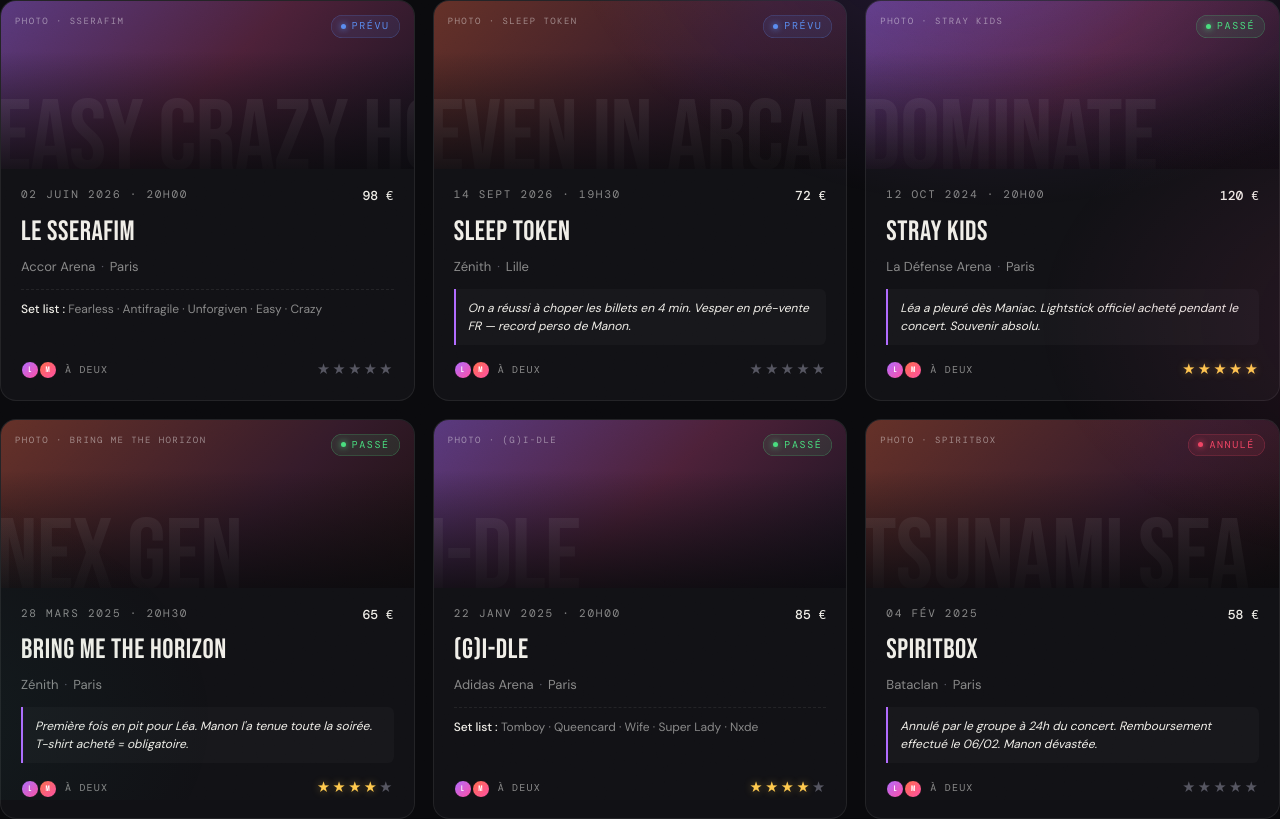
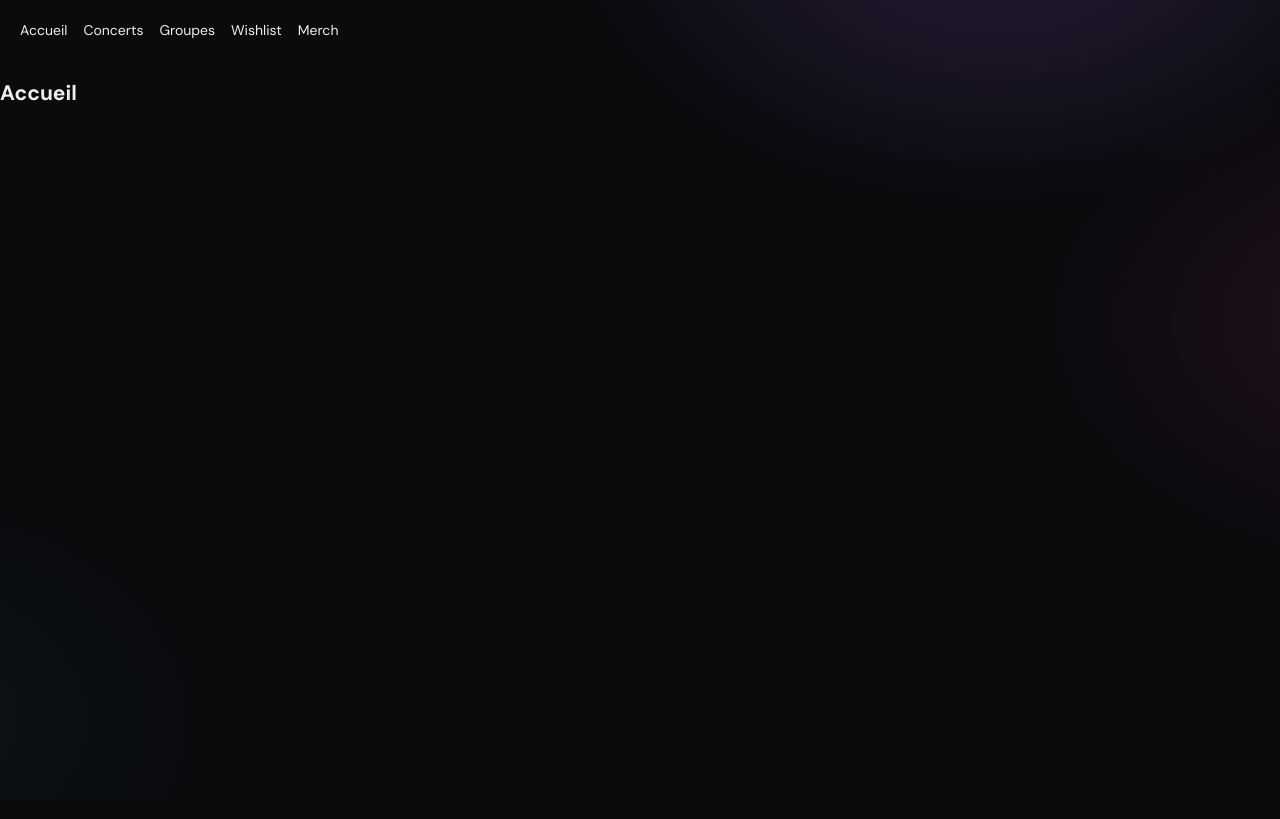
Before and after one commit to adebaille/concert-tracker, a React (Vite) app: page / in a window 1280 px wide. Built offline with nearby package versions, Linux system fonts and the light colour scheme; a web font is replaced by a local one.

Commit message:
Add React Router with 5 pages (Home, Concerts, Groupes, Wishlist, Merch)

```diff
--- a/src/App.tsx
+++ b/src/App.tsx
@@ -1,23 +1,17 @@
-import './styles/concerts.css'
-import ConcertCard from './components/ConcertCard'
-import type { Concert } from './types'
-
-const concerts: Concert[] = [
-  { id: 1, genre: 'kpop',  status: 'prevu', photoLabel: 'Photo · Sserafim', bigBg: 'EASY CRAZY HOT', date: '02 JUIN 2026 · 20H00', price: 98, name: 'Le Sserafim', venue: 'Accor Arena', city: 'Paris', rating: 0, setlist: 'Fearless · Antifragile · Unforgiven · Easy · Crazy' },
-  { id: 2, genre: 'metal', status: 'prevu', photoLabel: 'Photo · Sleep Token', bigBg: 'EVEN IN ARCADIA', date: '14 SEPT 2026 · 19H30', price: 72, name: 'Sleep Token', venue: 'Zénith', city: 'Lille', rating: 0, anecdote: 'On a réussi à choper les billets en 4 min. Vesper en pré-vente FR — record perso de Manon.' },
-  { id: 3, genre: 'kpop',  status: 'passe', photoLabel: 'Photo · Stray Kids', bigBg: 'DOMINATE', date: '12 OCT 2024 · 20H00', price: 120, name: 'Stray Kids', venue: 'La Défense Arena', city: 'Paris', rating: 5, anecdote: 'Léa a pleuré dès Maniac. Lightstick officiel acheté pendant le concert. Souvenir absolu.' },
-  { id: 4, genre: 'metal', status: 'passe', photoLabel: 'Photo · Bring Me The Horizon', bigBg: 'NEX GEN', date: '28 MARS 2025 · 20H30', price: 65, name: 'Bring Me The Horizon', venue: 'Zénith', city: 'Paris', rating: 4, anecdote: "Première fois en pit pour Léa. Manon l'a tenue toute la soirée. T-shirt acheté = obligatoire." },
-  { id: 5, genre: 'kpop',  status: 'passe', photoLabel: 'Photo · (G)I-DLE', bigBg: 'I-DLE', date: '22 JANV 2025 · 20H00', price: 85, name: '(G)I-DLE', venue: 'Adidas Arena', city: 'Paris', rating: 4, setlist: 'Tomboy · Queencard · Wife · Super Lady · Nxde' },
-  { id: 6, genre: 'metal', status: 'annule', photoLabel: 'Photo · Spiritbox', bigBg: 'TSUNAMI SEA', date: '04 FÉV 2025', price: 58, name: 'Spiritbox', venue: 'Bataclan', city: 'Paris', rating: 0, anecdote: 'Annulé par le groupe à 24h du concert. Remboursement effectué le 06/02. Manon dévastée.' },
-]
+import { Link, Outlet } from 'react-router'
 
 function App() {
   return (
-    <section className="concerts-grid">
-      {concerts.map((concert) => (
-        <ConcertCard key={concert.id} concert={concert} />
-      ))}
-    </section>
+    <>
+      <nav style={{ display: 'flex', gap: '16px', padding: '20px' }}>
+        <Link to="/">Accueil</Link>
+        <Link to="/concerts">Concerts</Link>
+        <Link to="/groupes">Groupes</Link>
+        <Link to="/wishlist">Wishlist</Link>
+        <Link to="/merch">Merch</Link>
+      </nav>
+      <Outlet />
+    </>
   )
 }
 
--- a/src/main.tsx
+++ b/src/main.tsx
@@ -1,10 +1,26 @@
 import { StrictMode } from 'react'
 import { createRoot } from 'react-dom/client'
+import { BrowserRouter, Routes, Route } from 'react-router'
 import './styles/system.css'
 import App from './App.tsx'
+import HomePage from './pages/HomePage.tsx'
+import ConcertsPage from './pages/ConcertsPage.tsx'
+import GroupesPage from './pages/GroupesPage.tsx'
+import WishlistPage from './pages/WishlistPage.tsx'
+import MerchPage from './pages/MerchPage.tsx'
 
 createRoot(document.getElementById('root')!).render(
   <StrictMode>
-    <App />
+    <BrowserRouter>
+      <Routes>
+        <Route path="/" element={<App />}>
+          <Route index element={<HomePage />} />
+          <Route path="concerts" element={<ConcertsPage />} />
+          <Route path="groupes" element={<GroupesPage />} />
+          <Route path="wishlist" element={<WishlistPage />} />
+          <Route path="merch" element={<MerchPage />} />
+        </Route>
+      </Routes>
+    </BrowserRouter>
   </StrictMode>,
 )
--- a/src/pages/ConcertsPage.tsx
+++ b/src/pages/ConcertsPage.tsx
@@ -0,0 +1,24 @@
+import '../styles/concerts.css'
+import ConcertCard from '../components/ConcertCard'
+import type { Concert } from '../types'
+
+const concerts: Concert[] = [
+  { id: 1, genre: 'kpop',  status: 'prevu', photoLabel: 'Photo · Sserafim', bigBg: 'EASY CRAZY HOT', date: '02 JUIN 2026 · 20H00', price: 98, name: 'Le Sserafim', venue: 'Accor Arena', city: 'Paris', rating: 0, setlist: 'Fearless · Antifragile · Unforgiven · Easy · Crazy' },
+  { id: 2, genre: 'metal', status: 'prevu', photoLabel: 'Photo · Sleep Token', bigBg: 'EVEN IN ARCADIA', date: '14 SEPT 2026 · 19H30', price: 72, name: 'Sleep Token', venue: 'Zénith', city: 'Lille', rating: 0, anecdote: 'On a réussi à choper les billets en 4 min. Vesper en pré-vente FR — record perso de Manon.' },
+  { id: 3, genre: 'kpop',  status: 'passe', photoLabel: 'Photo · Stray Kids', bigBg: 'DOMINATE', date: '12 OCT 2024 · 20H00', price: 120, name: 'Stray Kids', venue: 'La Défense Arena', city: 'Paris', rating: 5, anecdote: 'Léa a pleuré dès Maniac. Lightstick officiel acheté pendant le concert. Souvenir absolu.' },
+  { id: 4, genre: 'metal', status: 'passe', photoLabel: 'Photo · Bring Me The Horizon', bigBg: 'NEX GEN', date: '28 MARS 2025 · 20H30', price: 65, name: 'Bring Me The Horizon', venue: 'Zénith', city: 'Paris', rating: 4, anecdote: "Première fois en pit pour Léa. Manon l'a tenue toute la soirée. T-shirt acheté = obligatoire." },
+  { id: 5, genre: 'kpop',  status: 'passe', photoLabel: 'Photo · (G)I-DLE', bigBg: 'I-DLE', date: '22 JANV 2025 · 20H00', price: 85, name: '(G)I-DLE', venue: 'Adidas Arena', city: 'Paris', rating: 4, setlist: 'Tomboy · Queencard · Wife · Super Lady · Nxde' },
+  { id: 6, genre: 'metal', status: 'annule', photoLabel: 'Photo · Spiritbox', bigBg: 'TSUNAMI SEA', date: '04 FÉV 2025', price: 58, name: 'Spiritbox', venue: 'Bataclan', city: 'Paris', rating: 0, anecdote: 'Annulé par le groupe à 24h du concert. Remboursement effectué le 06/02. Manon dévastée.' },
+]
+
+function ConcertsPage() {
+  return (
+    <section className="concerts-grid">
+      {concerts.map((concert) => (
+        <ConcertCard key={concert.id} concert={concert} />
+      ))}
+    </section>
+  )
+}
+
+export default ConcertsPage
--- /dev/null
+++ b/src/pages/GroupesPage.tsx
@@ -0,0 +1,5 @@
+function GroupesPage() {
+  return <h2>Groupes — à venir</h2>
+}
+
+export default GroupesPage
--- /dev/null
+++ b/src/pages/HomePage.tsx
@@ -0,0 +1,5 @@
+function HomePage() {
+  return <h2>Accueil</h2>
+}
+
+export default HomePage
--- /dev/null
+++ b/src/pages/MerchPage.tsx
@@ -0,0 +1,5 @@
+function MerchPage() {
+  return <h2>Merch — à venir</h2>
+}
+
+export default MerchPage
--- /dev/null
+++ b/src/pages/WishlistPage.tsx
@@ -0,0 +1,5 @@
+function WishlistPage() {
+  return <h2>Wishlist — à venir</h2>
+}
+
+export default WishlistPage
```
